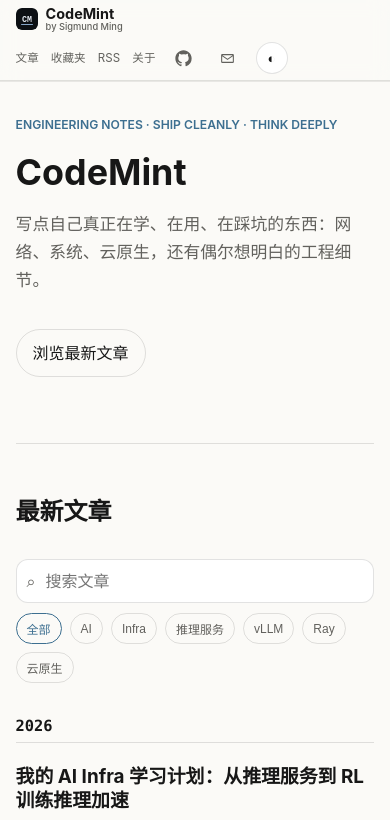
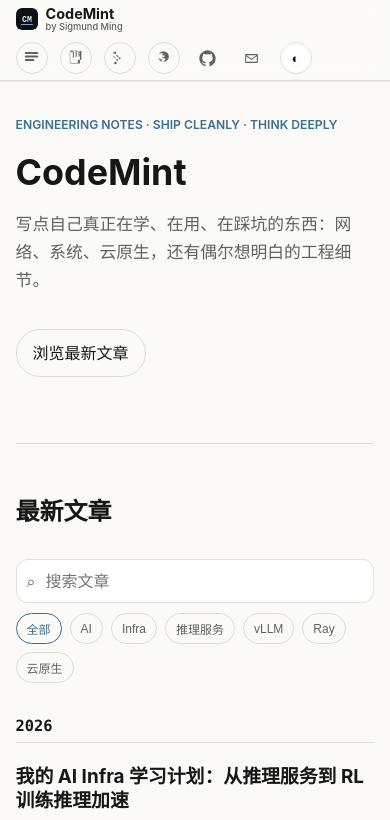
Before and after one commit to SimonMing47/SimonMing47.github.io, an Eleventy site: page src/index.njk in a window 390 px wide. Shown: the top 820 px of the page. Built offline with nearby package versions, Linux system fonts and the light colour scheme; Eleventy itself is replaced by a stand-in of ours; files that its build step writes are made by us from their sources.

Commit message:
style: switch nav to icon-only on mobile

```diff
--- a/src/_includes/base.njk
+++ b/src/_includes/base.njk
@@ -88,10 +88,30 @@
           </span>
         </a>
         <nav class="nav-links" aria-label="主导航">
-          <a href="{{ '/' | url }}#latest">文章</a>
-          <a href="{{ '/bookmarks/' | url }}">收藏夹</a>
-          <a href="{{ '/rss.xml' | url }}">RSS</a>
-          <a href="{{ '/about/' | url }}">关于</a>
+          <a class="nav-text-link" href="{{ '/' | url }}#latest">
+            <span class="nav-label">文章</span>
+            <span class="nav-mobile-icon" aria-hidden="true">
+              <svg viewBox="0 0 24 24"><path d="M4 5.5h16a1.5 1.5 0 0 1 0 3H4a1.5 1.5 0 0 1 0-3Zm0 5h16a1.5 1.5 0 0 1 0 3H4a1.5 1.5 0 0 1 0-3Zm0 5h10.5a1.5 1.5 0 0 1 0 3H4a1.5 1.5 0 0 1 0-3Z" /></svg>
+            </span>
+          </a>
+          <a class="nav-text-link" href="{{ '/bookmarks/' | url }}">
+            <span class="nav-label">收藏夹</span>
+            <span class="nav-mobile-icon" aria-hidden="true">
+              <svg viewBox="0 0 24 24"><path d="M6.75 3A2.75 2.75 0 0 0 4 5.75v14.5A1.5 1.5 0 0 0 5.5 22h12a.75.75 0 0 0 .75-.75V6.5L12 3 5.75 6.5V4.5a1.25 1.25 0 0 1 2.5 0v9.19l1.5-.85V4.25h2.5V13l1.5-.85V4.25h2.5V12.4l1.5-.85V4.25h2.5v12.5H16a.75.75 0 0 0-.75.75V21H5.5A1 1 0 0 1 4.5 20V5.75A1.25 1.25 0 0 1 5.75 4.5H6a.75.75 0 0 0 0 1.5H5.75" /></svg>
+            </span>
+          </a>
+          <a class="nav-text-link" href="{{ '/rss.xml' | url }}">
+            <span class="nav-label">RSS</span>
+            <span class="nav-mobile-icon" aria-hidden="true">
+              <svg viewBox="0 0 24 24"><path d="M4.5 5.5A1.5 1.5 0 0 0 3 7v.5A8.5 8.5 0 0 1 11.5 16H12a1.5 1.5 0 0 0 0-3 5 5 0 0 1-5-5V7.5A1.5 1.5 0 0 0 4.5 5.5Zm0 6a1.5 1.5 0 0 0-1.5 1.5V13A5.5 5.5 0 0 1 8 18.5h.5a1.5 1.5 0 0 0 0-3H8a2.5 2.5 0 0 1-2.5-2.5V13A1.5 1.5 0 0 0 4.5 11.5Zm1.75 8A1.75 1.75 0 1 0 8 21.25 1.75 1.75 0 0 0 6.25 19.5Z" /></svg>
+            </span>
+          </a>
+          <a class="nav-text-link" href="{{ '/about/' | url }}">
+            <span class="nav-label">关于</span>
+            <span class="nav-mobile-icon" aria-hidden="true">
+              <svg viewBox="0 0 24 24"><path d="M12 4.5A7.5 7.5 0 1 0 19.5 12 7.5 7.5 0 0 0 12 4.5Zm-1.5 7.75V9.25a1.5 1.5 0 1 1 3 0v2.25a1.5 1.5 0 0 1-1.5 1.5h-1.75v1.5h3a1.5 1.5 0 1 1 0 3h-.75v.75a1.5 1.5 0 0 1-3 0V16h-.75a4.25 4.25 0 0 1 0-8.5H12a1.5 1.5 0 1 1 0 3h-1.5v-1.75Z" /></svg>
+            </span>
+          </a>
           <a class="nav-icon-link" href="https://github.com/SimonMing47" target="_blank" rel="noreferrer noopener" aria-label="GitHub" title="GitHub">
             <svg viewBox="0 0 24 24" aria-hidden="true">
               <path d="M12 .5C5.65.5.5 5.65.5 12c0 5.08 3.29 9.39 7.86 10.91.58.11.79-.25.79-.56v-2.17c-3.2.7-3.87-1.36-3.87-1.36-.52-1.33-1.28-1.69-1.28-1.69-1.04-.71.08-.7.08-.7 1.15.08 1.76 1.18 1.76 1.18 1.03 1.75 2.69 1.24 3.34.95.1-.74.4-1.24.73-1.53-2.55-.29-5.24-1.28-5.24-5.69 0-1.26.45-2.28 1.18-3.09-.12-.29-.51-1.46.11-3.04 0 0 .96-.31 3.16 1.18A10.94 10.94 0 0 1 12 6c.98 0 1.95.13 2.87.39 2.19-1.49 3.15-1.18 3.15-1.18.63 1.58.23 2.75.11 3.04.74.81 1.18 1.83 1.18 3.09 0 4.42-2.69 5.39-5.26 5.68.41.36.78 1.06.78 2.14v3.18c0 .31.21.67.8.56A11.52 11.52 0 0 0 23.5 12C23.5 5.65 18.35.5 12 .5Z" />
--- a/src/assets/css/style.css
+++ b/src/assets/css/style.css
@@ -140,6 +140,24 @@ table {
 .nav-links a {
   color: var(--muted);
   transition: color 0.2s;
+}
+
+.nav-text-link {
+  display: inline-flex;
+  align-items: center;
+  gap: 6px;
+  color: var(--muted);
+  line-height: 1;
+}
+
+.nav-mobile-icon {
+  display: none;
+}
+
+.nav-text-link svg {
+  width: 17px;
+  height: 17px;
+  fill: currentColor;
 }
 
 .nav-links a:hover,
@@ -828,6 +846,16 @@ h1 {
     gap: 12px;
   }
 
+  .nav-text-link {
+    width: 32px;
+    height: 32px;
+    display: inline-grid;
+    place-items: center;
+    border: 1px solid var(--line);
+    border-radius: 999px;
+    padding: 0;
+  }
+
   .nav-links a {
     font-size: 0.72rem;
     white-space: nowrap;
@@ -856,6 +884,21 @@ h1 {
   .brand-by {
     font-size: 0.58rem;
     line-height: 1.2;
+  }
+
+  .nav-label {
+    position: absolute;
+    width: 1px;
+    height: 1px;
+    padding: 0;
+    overflow: hidden;
+    clip: rect(0, 0, 0, 0);
+    white-space: nowrap;
+    border: 0;
+  }
+
+  .nav-mobile-icon {
+    display: inline-block;
   }
 
   .nav-wrap {
```
